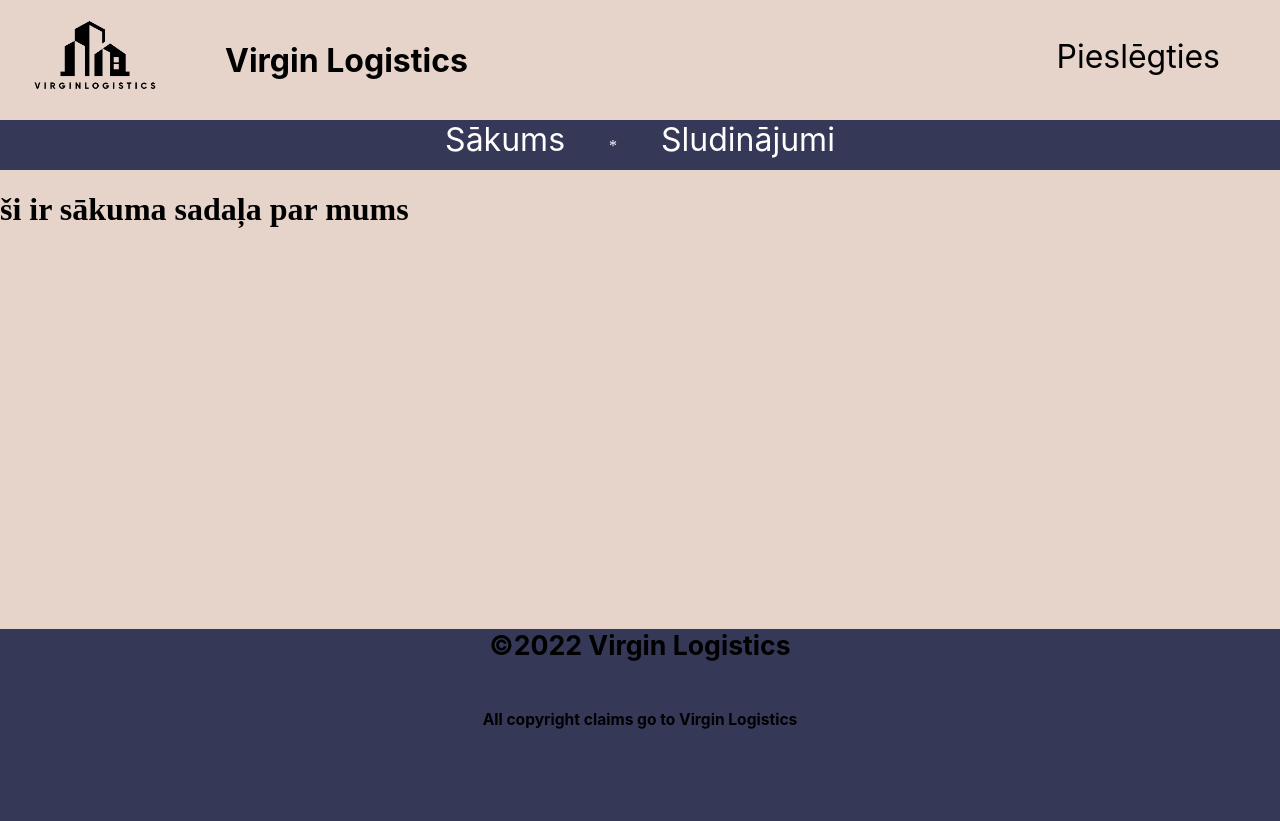
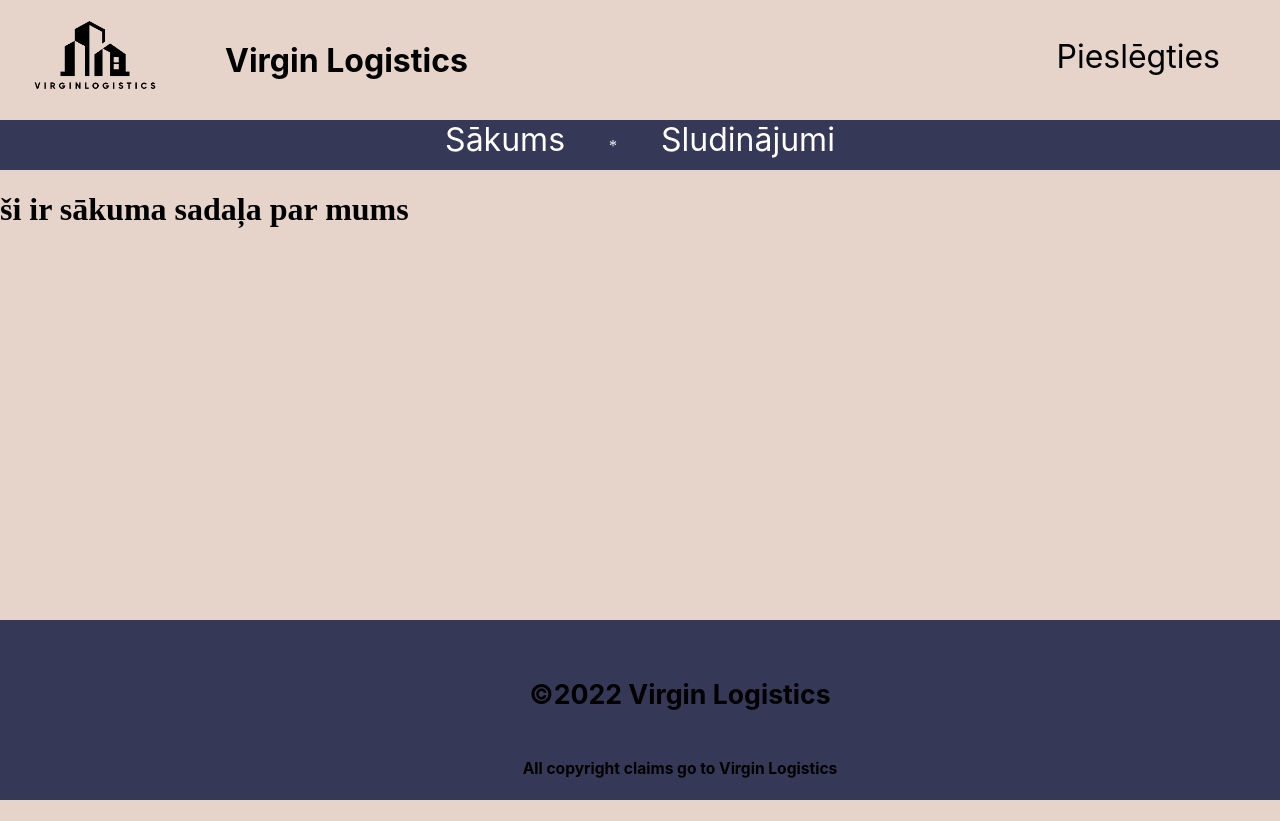
Before and after one commit to defaulltss/VirginLogistics, a Flask app: page / in a window 1280 px wide; the page is wider, and only the part inside the window is pictured. After the commit the page ends 800 px from the top of that part, so only its background shows below. Run offline with Flask 2, Linux system fonts and the light colour scheme.

Commit message:
Footer strādā

```diff
--- a/static/visual.css
+++ b/static/visual.css
@@ -1,9 +1,13 @@
-.footer {
-    margin-top: 24%;
-    height: 192px;
+footer {
+    margin-bottom: 0%;
+    width: 100%;
+    height : 100px;
     text-align: center;
     font-size: smaller;
     font-family: 'Inter', sans-serif;
+    margin-top: auto;
+    padding: 3em;
+    width: 100%;
 }
 .header {
     font-family: 'Inter', sans-serif;
@@ -33,13 +37,19 @@
 .navbar {
     height: 50px;
 }
-body, .html {
-    height: 100%;
+body {
+    /* height: 100%;
     width: 100%;
     margin: 0 !important;
-    padding: 0 !important;
-
+    padding: 0 !important; */
+    margin: 0;
+    display: flex;
+    flex-direction: column;
+    min-height: 100%;
   }
+html{
+    height: 100%;
+}
 .navbarteksts {
     text-align: center;
     color: white;
--- a/templates/layout.html
+++ b/templates/layout.html
@@ -23,10 +23,6 @@
 {% block content %}
 
 {% endblock %}
-<br>
-<br>
-<br>
-<br>
 <footer style="background-color:#353957;" class="footer">
     <h1>©2022 Virgin Logistics</h1>
     <br>
```
Also changed, not shown: README.md (deleted).
